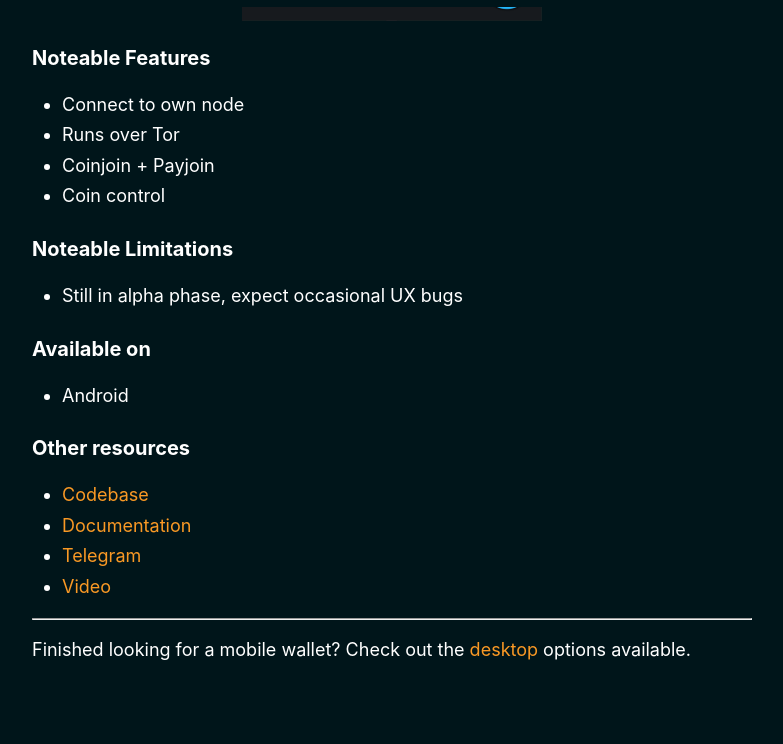
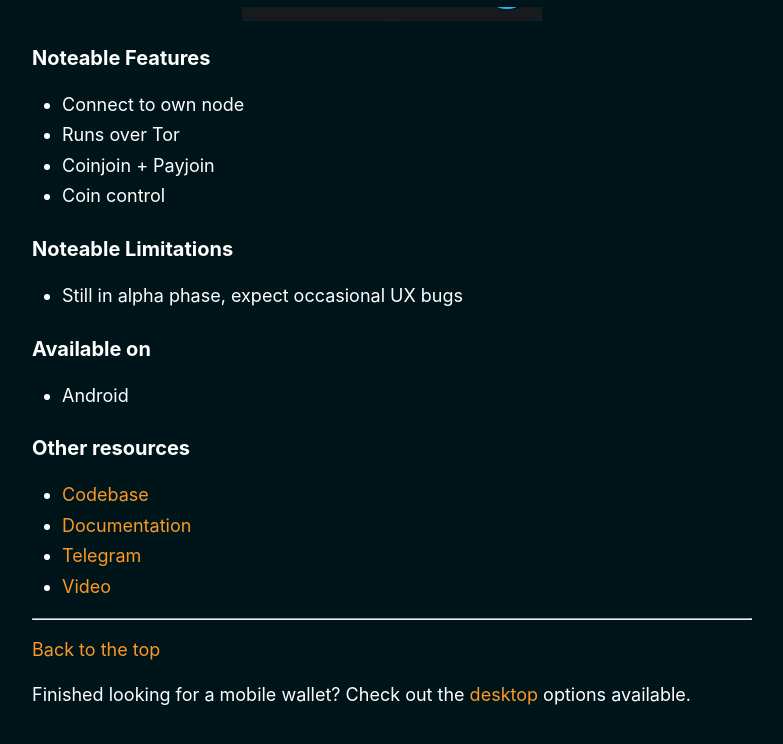
Before and after one commit to BitcoinQnA/bitcoin-wallet-guide, a Jekyll site: the page built from _pages/mobile.md, in a window 1280 px wide and 900 px high, scrolled down 8897 px. Shown: the top 744 px of the window, without its empty margins (248-1031 px from the left). Built offline with Jekyll 4.4.1, drawn with Linux system fonts in a browser that asks for light colours.

Commit message:
Update mobile.md

```diff
--- a/_pages/mobile.md
+++ b/_pages/mobile.md
@@ -201,4 +201,6 @@ Mobile wallets provide the ultimate in convenience when interacting with Bitcoin
 
 ***
 
+[Back to the top](#table-of-contents)
+
 Finished looking for a mobile wallet? Check out the [desktop](/desktop) options available.
```
